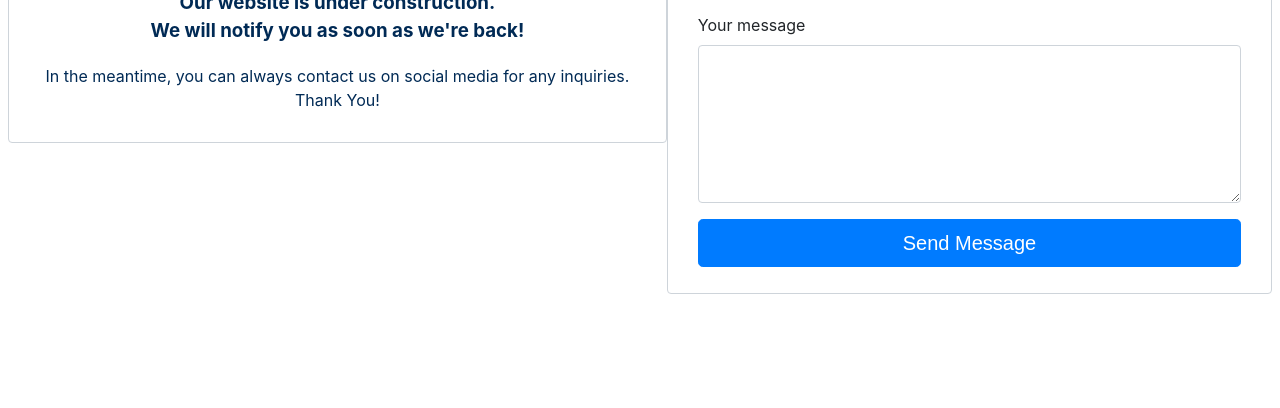
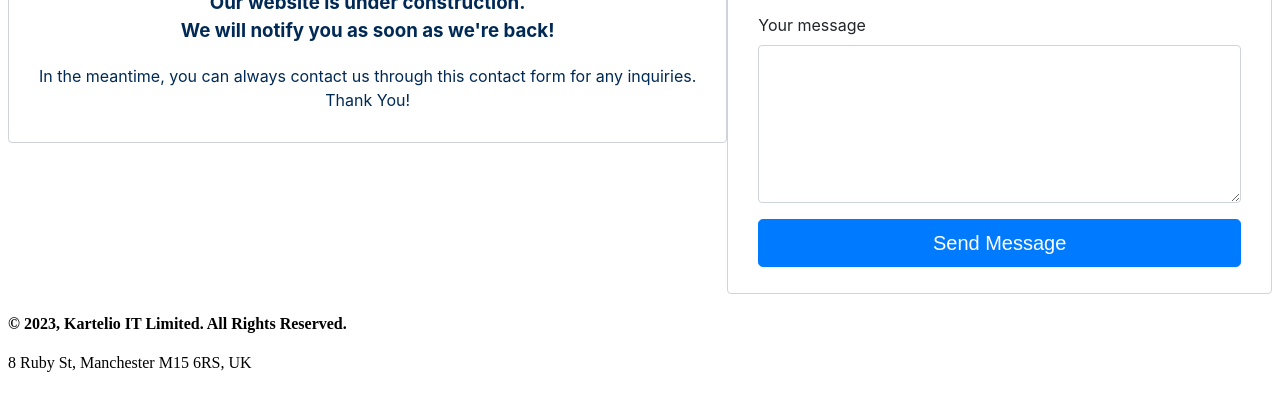
Before and after one commit to katelynharrington/katelynharrington, a plain HTML site: page index.html in a window 1280 px wide. Shown: the part 392-800 px from the top of the page. Drawn offline with Linux system fonts and the light colour scheme.

Commit message:
Update index.html

```diff
--- a/index.html
+++ b/index.html
@@ -12,7 +12,7 @@
         <div class="mssg-body">
             <h1>We apologize for any inconvenience...</h1>
             <h3>Our website is under construction. </br> We will notify you as soon as we're back!</h3>
-            <span>In the meantime, you can always contact us on social media for any inquiries.</span>
+            <span>In the meantime, you can always contact us through this contact form for any inquiries.</span>
             <br>
             <span>Thank You!</span>
         </div>
@@ -56,6 +56,10 @@
 
         </div>
     </div>
+    <footer class="main-footer">
+        <div><h4>© 2023, Kartelio IT Limited. All Rights Reserved.</h4></div>
+        <div>8 Ruby St, Manchester M15 6RS, UK</div>
+    </footer>
 </body>
 
 </html>
```
